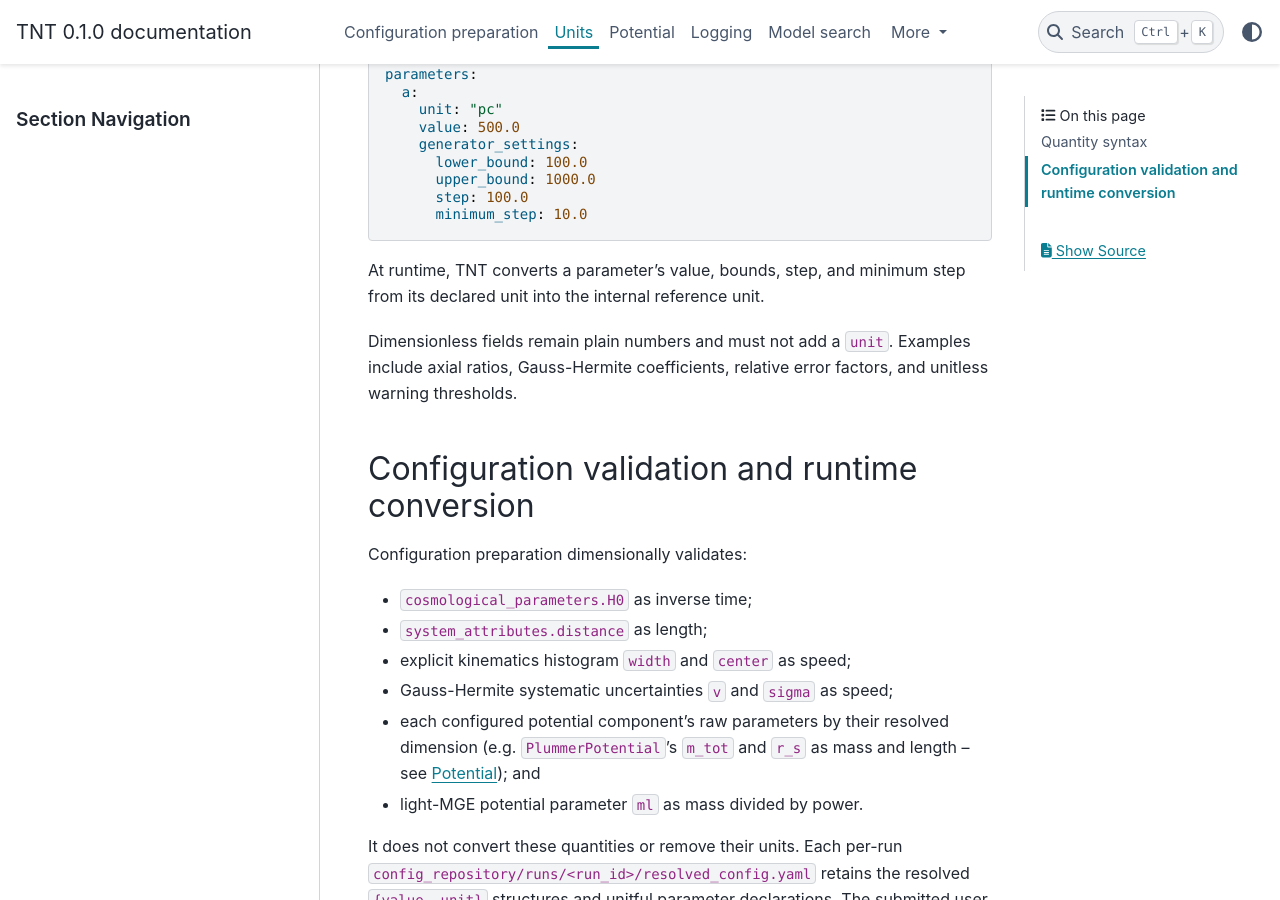
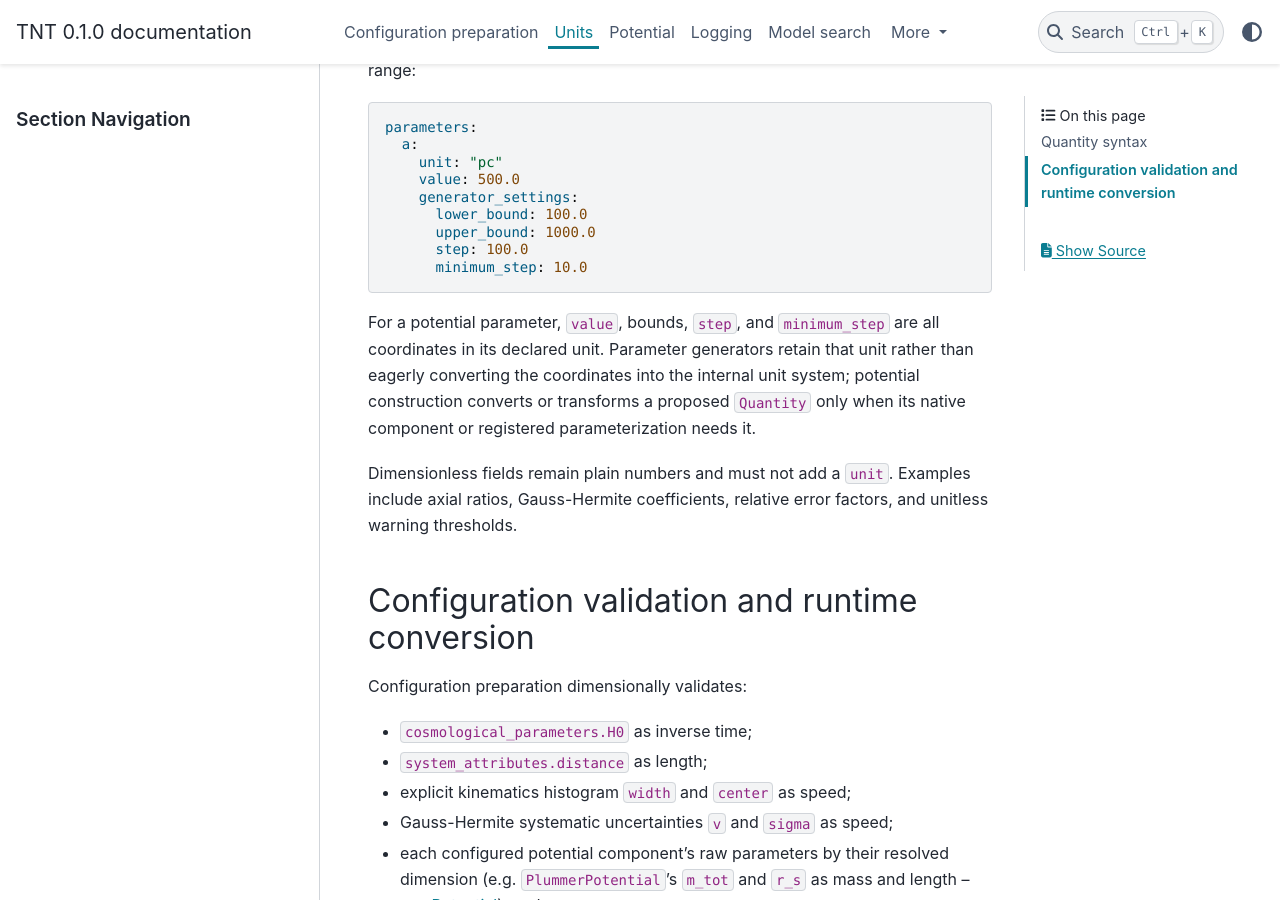
Before and after one commit to dynamics-of-stellar-systems/tnt, a Sphinx documentation site: the page built from docs/source/units.md, in a window 1280 px wide and 900 px high, scrolled down 1330 px. Built offline with Sphinx 7.4.7 and the PyData theme 0.15.4, drawn with Linux system fonts in a browser that asks for light colours; some of the changed text lies outside the part shown.

Commit message:
Clarify potential unit conversion boundary
Align the units documentation and compatibility helper description with declared-unit potential construction.

Assisted-by: Codex (OpenAI)

````diff
--- a/docs/source/units.md
+++ b/docs/source/units.md
@@ -3,9 +3,10 @@
 TNT uses [`unxt`](https://unxt.readthedocs.io/) to validate units and define
 two related unit systems:
 
-- `units.internal` controls the canonical units used by runtime objects,
-  parameter generation, compatibility checks, and later numerical
-  calculations.
+- `units.internal` defines the canonical units used by runtime converters,
+  compatibility checks, and later numerical calculations. Potential parameter
+  proposals are an explicit exception: they retain each parameter's declared
+  unit until potential construction consumes them, as described below.
 - `units.display` controls presentation preferences. Any dimension not
   overridden there inherits its internal unit.
 
@@ -70,8 +71,11 @@ parameters:
       minimum_step: 10.0
 ```
 
-At runtime, TNT converts a parameter's value, bounds, step, and minimum step
-from its declared unit into the internal reference unit.
+For a potential parameter, `value`, bounds, `step`, and `minimum_step` are all
+coordinates in its declared unit. Parameter generators retain that unit rather
+than eagerly converting the coordinates into the internal unit system;
+potential construction converts or transforms a proposed `Quantity` only when
+its native component or registered parameterization needs it.
 
 Dimensionless fields remain plain numbers and must not add a `unit`. Examples
 include axial ratios, Gauss-Hermite coefficients, relative error factors, and
````
Also changed, not shown: aidocs/KNOWLEDGE.md (+3 -2 lines), 1 other file.
